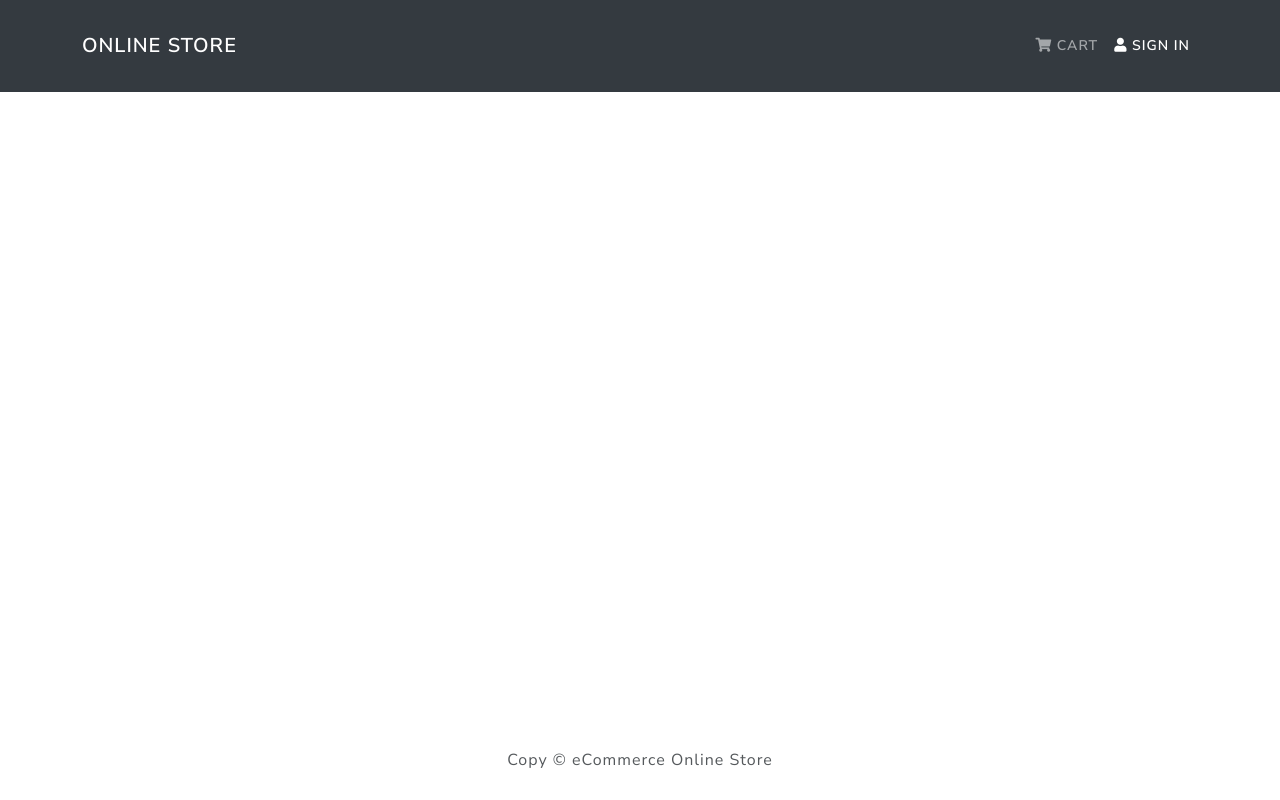
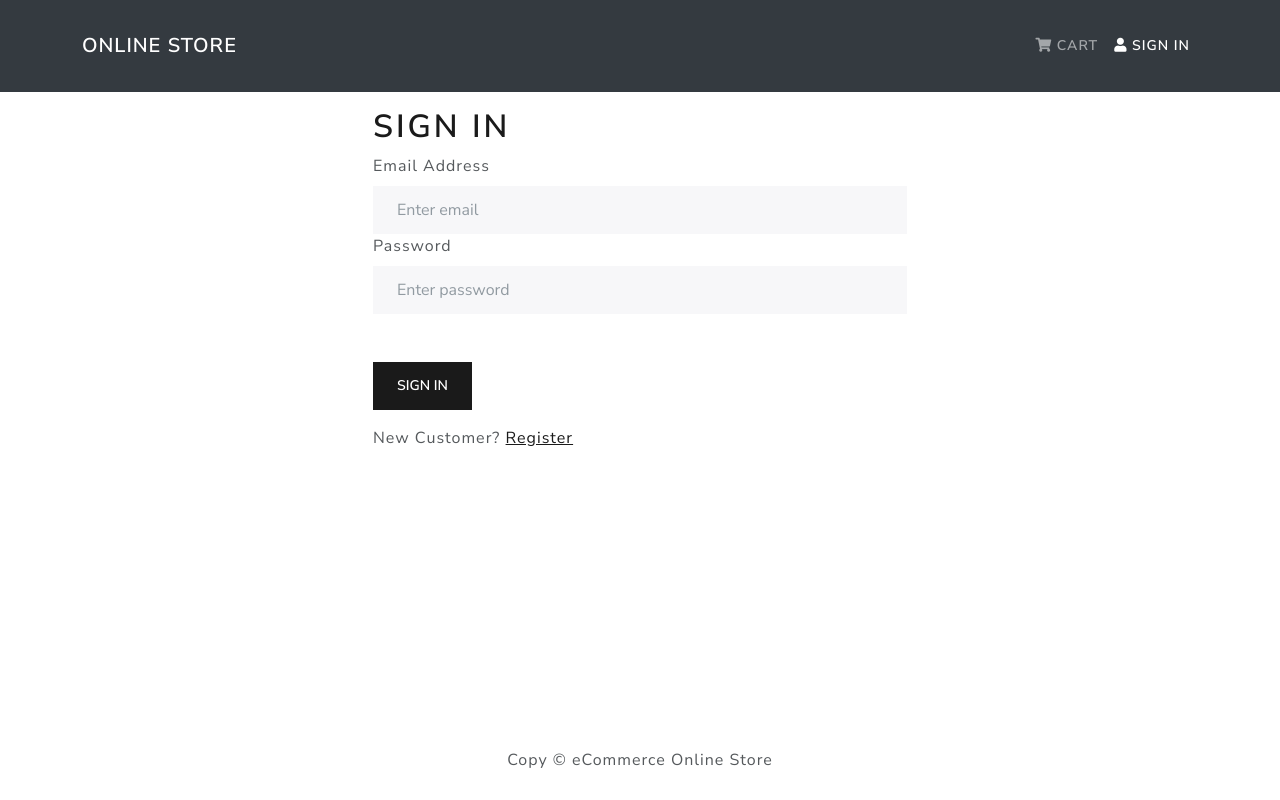
Before and after one commit to zchishti/MERN_eCommerce, a React (Create React App) app in the folder frontend/: page /login in a window 1280 px wide. Built offline with nearby package versions, Linux system fonts and the light colour scheme.

Commit message:
Login in screen and functionality added

```diff
--- a/frontend/src/App.js
+++ b/frontend/src/App.js
@@ -6,6 +6,7 @@
 import HomeScreen from './screens/HomeScreen';
 import ProductScreen from './screens/ProductScreen';
 import CartScreen from './screens/CartScreen';
+import LoginScreen from './screens/LoginScreen';
 
 const App = () => {
   return (
@@ -14,12 +15,13 @@
         <main className='py-3'>
           <Container>
             <Routes>
-              <Route path="/" element={<HomeScreen/>} />
+            <Route path="/login" element={<LoginScreen />} />
               <Route path="/product/:id" element={<ProductScreen />} />
               <Route path="/cart">
                 <Route path="" element={<CartScreen/>} />
                 <Route path=":id" element={<CartScreen />} />
               </Route>
+              <Route path="/" element={<HomeScreen/>} />
             </Routes>
           </Container>
         </main>
--- /dev/null
+++ b/frontend/src/actions/userActions.js
@@ -0,0 +1,32 @@
+import axios from 'axios';
+import { USER_LOGIN_FAIL, USER_LOGIN_REQUEST, USER_LOGIN_SUCCESS } from "../constants/userConstants"
+
+
+export const login = (email, password) => async (dispatch) => {
+    try {
+        dispatch({
+            type: USER_LOGIN_REQUEST
+        })
+
+        const config = {
+            headers:{
+                'Content-Type': 'application/json'
+            }
+        }
+
+        const { data } = await axios.post('/api/users/login',{email, password}, config);
+
+        dispatch({
+            type: USER_LOGIN_SUCCESS,
+            payload: data
+        })
+
+        localStorage.setItem("userInfo",JSON.stringify(data));
+
+    } catch (error) {
+        dispatch({
+            type: USER_LOGIN_FAIL,
+            payload: error.response && error.response.data.message ? error.response.data.message : error.message
+        })
+    }
+}
--- /dev/null
+++ b/frontend/src/components/FormContainer.js
@@ -0,0 +1,16 @@
+import React from 'react'
+import { Container, Row, Col } from 'react-bootstrap';
+
+const FormContainer = ({children}) => {
+  return (
+    <Container>
+        <Row className='justify-content-md-center'>
+            <Col xs={12} md={6}>
+                {children}
+            </Col>
+        </Row>
+    </Container>
+  )
+}
+
+export default FormContainer
--- /dev/null
+++ b/frontend/src/constants/userConstants.js
@@ -0,0 +1,4 @@
+export const USER_LOGIN_REQUEST = 'USER_LOGIN_REQUEST';
+export const USER_LOGIN_SUCCESS = 'USER_LOGIN_SUCCESS';
+export const USER_LOGIN_FAIL = 'USER_LOGIN_FAIL';
+export const USER_LOGOUT = 'USER_LOGOUT';
--- /dev/null
+++ b/frontend/src/reducers/userReducers.js
@@ -0,0 +1,21 @@
+import {
+    USER_LOGIN_REQUEST,
+    USER_LOGIN_SUCCESS,
+    USER_LOGIN_FAIL,
+    USER_LOGOUT
+} from '../constants/userConstants';
+
+export const userLoginReducer = (state = { }, action) => {
+    switch(action.type){
+        case USER_LOGIN_REQUEST:
+            return {loading: true}
+        case USER_LOGIN_SUCCESS:
+            return {loading: false, userInfo: action.payload}
+        case USER_LOGIN_FAIL:
+            return {loading: false, error: action.payload}
+        case USER_LOGOUT:
+            return {}
+        default:
+            return state
+    }
+};
--- /dev/null
+++ b/frontend/src/screens/LoginScreen.js
@@ -0,0 +1,65 @@
+import React, { useState, useEffect } from 'react';
+import { Link, useLocation, useNavigate } from 'react-router-dom';
+import { Form, Button, Row, Col } from 'react-bootstrap';
+import { useSelector, useDispatch } from 'react-redux';
+import Message from '../components/Message';
+import Loader from '../components/Loader';
+import FormContainer from '../components/FormContainer';
+import { login } from '../actions/userActions';
+
+const LoginScreen = () => {
+    const location = useLocation();
+    const navigate = useNavigate();
+
+    const [email, setEmail] = useState('');
+    const [password, setPassword] = useState('');
+
+    const dispatch = useDispatch();
+    const userLogin = useSelector(state => state.userLogin);
+    const { loading, error, userInfo } = userLogin;
+
+    const redirect = location.search ? location.search.split('=')[1] : '/';
+
+    useEffect(() => {
+        if(userInfo){
+            navigate(redirect);
+        }
+    }, [userInfo, redirect])
+
+    const submitHandler = (e) => {
+        e.preventDefault();
+        dispatch(login(email,password));
+    }
+
+  return (
+    <FormContainer>
+        <h1>Sign In</h1>
+        {error && <Message variant='danger'>{error}</Message>}
+        {loading && <Loader/>}
+        <Form onSubmit={submitHandler}>
+            <Form.Group controlId='email'>
+                <Form.Label>Email Address</Form.Label>
+                <Form.Control type='email' placeholder='Enter email' value={email}
+                onChange={(e) => setEmail(e.target.value)}></Form.Control>
+            </Form.Group>
+
+            <Form.Group controlId='password'>
+                <Form.Label>Password</Form.Label>
+                <Form.Control type='password' placeholder='Enter password' value={password}
+                onChange={(e) => setPassword(e.target.value)}></Form.Control>
+            </Form.Group>
+
+            <Button type='submit' className='mt-5' variant='primary'>Sign In</Button>
+        </Form>
+
+        <Row className='py-3'>
+            <Col>
+                New Customer?{' '}
+                <Link to={redirect ? `/register?redirect=${redirect}` : '/register'}>Register</Link>
+            </Col>
+        </Row>
+    </FormContainer>
+  )
+}
+
+export default LoginScreen;
--- a/frontend/src/store.js
+++ b/frontend/src/store.js
@@ -3,17 +3,21 @@
 import { composeWithDevTools } from 'redux-devtools-extension';
 import { productListReducer, productDetailsReducer } from './reducers/productReducers'
 import { cartReducer } from './reducers/cartReducers';
+import { userLoginReducer } from './reducers/userReducers';
 
 const reducer = combineReducers({
     productList: productListReducer,
     productDetails: productDetailsReducer,
-    cart: cartReducer
+    cart: cartReducer,
+    userLogin: userLoginReducer
 });
 
 const cartItemsFromStorage = localStorage.getItem('cartItems') ? JSON.parse(localStorage.getItem('cartItems')) : [];
+const userInfoFromStorage = localStorage.getItem('userInfo') ? JSON.parse(localStorage.getItem('userInfo')) : null;
 
 const initialState = {
-    cart: { cartItems: cartItemsFromStorage}
+    cart: { cartItems: cartItemsFromStorage},
+    userLogin: { userInfo: userInfoFromStorage}
 };
 
 const middleware = [thunk];
```
